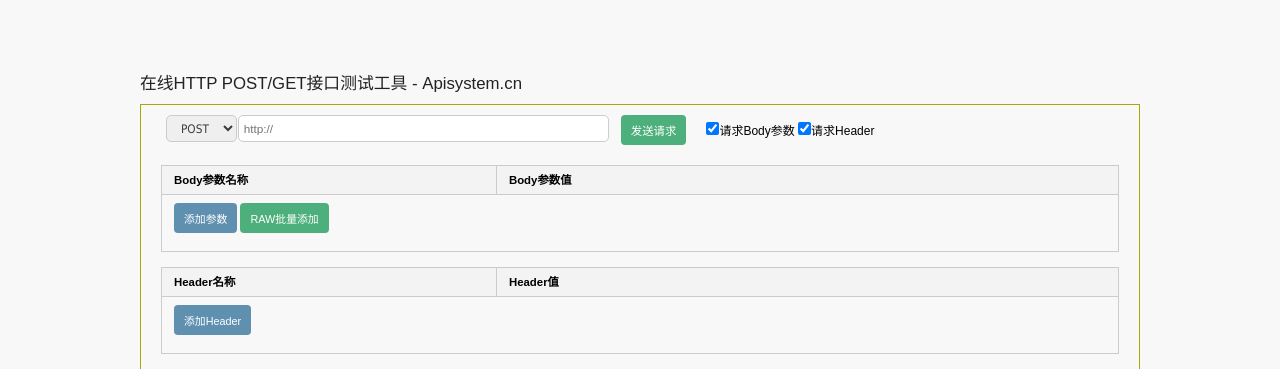
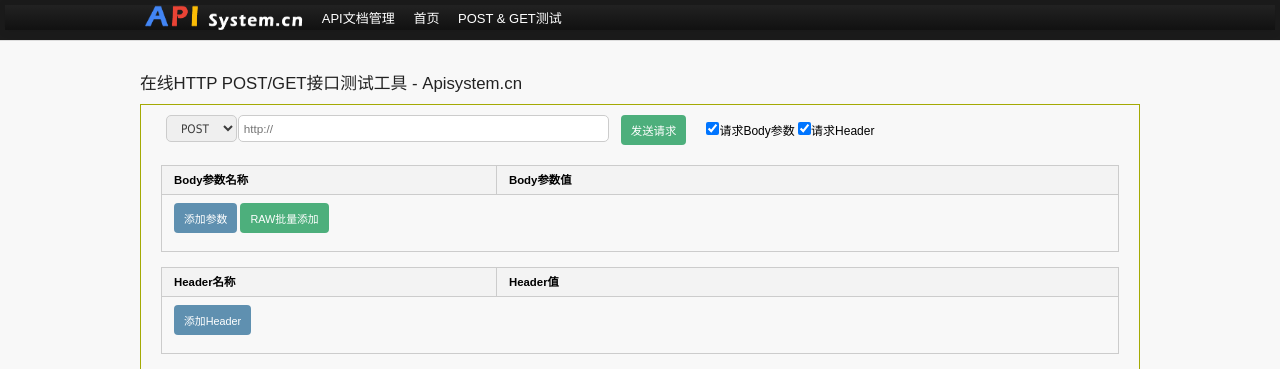
Before and after one commit to Texren/apisystem, a PHP site: page /apisys/tools/testapi/ in a window 1280 px wide. Shown: the top 369 px of the page. Run offline with PHP 8.4, Linux system fonts and the light colour scheme.

Commit message:
modify top nav

```diff
--- a/tools/testapi/index.php
+++ b/tools/testapi/index.php
@@ -23,12 +23,118 @@
         .content-table tr {line-height: 17px;}
         #params_table, #headers_table {margin-bottom: 15px;}
         #params_table thead tr, #headers_table thead tr, #response_table thead tr {line-height: 12px;}
+
+
+
+        body > .navbar {
+            padding: 5px;
+            font-size: 13px;
+            background-color: #1b1b1b;
+        }
+        .navbar-fixed-top {
+            top: 0;
+        }
+        .navbar-fixed-top, .navbar-fixed-bottom {
+            position: fixed;
+            right: 0;
+            left: 0;
+            z-index: 1030;
+            margin-bottom: 0;
+        }
+        .navbar {
+            *position: relative;
+            *z-index: 2;
+            margin-bottom: 20px;
+            overflow: visible;
+        }
+        .navbar-inverse .navbar-inner {
+            background-color: #1b1b1b;
+            background-image: -moz-linear-gradient(top, #222222, #111111);
+            background-image: -webkit-gradient(linear, 0 0, 0 100%, from(#222222), to(#111111));
+            background-image: -webkit-linear-gradient(top, #222222, #111111);
+            background-image: -o-linear-gradient(top, #222222, #111111);
+            background-image: linear-gradient(to bottom, #222222, #111111);
+            background-repeat: repeat-x;
+            border-color: #252525;
+            filter: progid:DXImageTransform.Microsoft.gradient(startColorstr='#ff222222', endColorstr='#ff111111', GradientType=0);
+        }
+        .navbar-fixed-top .navbar-inner, .navbar-static-top .navbar-inner {
+            -webkit-box-shadow: 0 1px 10px rgba(0, 0, 0, 0.1);
+            -moz-box-shadow: 0 1px 10px rgba(0, 0, 0, 0.1);
+            box-shadow: 0 1px 10px rgba(0, 0, 0, 0.1);
+        }
+        .navbar-fixed-top .navbar-inner, .navbar-fixed-bottom .navbar-inner {
+            padding-right: 0;
+            padding-left: 0;
+            -webkit-border-radius: 0;
+            -moz-border-radius: 0;
+            border-radius: 0;
+        }
+        .navbar-fixed-top .navbar-inner, .navbar-static-top .navbar-inner {
+            border-width: 0 0 1px;
+        }
+
+        .navbar .brand {
+            font-size: 20px;
+            font-weight: 200;
+            color: #777777;
+            text-shadow: 0 1px 0 #ffffff;
+        }
+        .brand {
+            float:left;
+        }
+        .brand img{
+            max-width: 100%;
+            vertical-align: middle;
+            border: 0;
+        }
+
+        .nav-collapse.collapse {
+            float: left;
+            height: auto !important;
+            overflow: visible !important;
+        }
+        .nav-collapse.collapse {
+            height: auto;
+            overflow: visible;
+        }
+        .nav li {
+            font-size: 13px;
+            line-height: 20px;
+        }
+        .nav li a{
+            font-size: 13px;
+            color: #FFF;
+        }
+
     </style>
     <link rel="stylesheet" type="text/css" href="images/JSONFormatter.css" />
     <link rel="stylesheet" type="text/css" href="images/jquery.dialogbox.css" />
 </head>
 <body>
+<div class="navbar navbar-inverse navbar-fixed-top">
+    <div class="navbar-inner">
+        <div class="container">
+            <a class="brand" href="/index.php?s=/Home/index/index.html" title="ApiSystem文档管理系统"><img src="/Public/Docapi/images/logo-index.png"
+                                                                                                     style="height: 25px;margin-top: 0"></a>
 
+            <div class="nav-collapse collapse">
+                <ul class="nav">
+                    <li>
+                        <a href="/index.php?s=/docapi/index.html" target="_self">API文档管理</a>
+                    </li>
+                    <li>
+                        <a href="/index.php?s=/Home/Index/index.html" target="_self">首页</a>
+                    </li>
+                    <li>
+                        <a href="/tools/testapi/" target="_self">POST & GET测试</a>
+                    </li>
+                </ul>
+            </div>
+
+        </div>
+    </div>
+</div>
 <div class='container'>
     <h3 class='explainer'>在线HTTP POST/GET接口测试工具 -  Apisystem.cn</h3>
 
```
